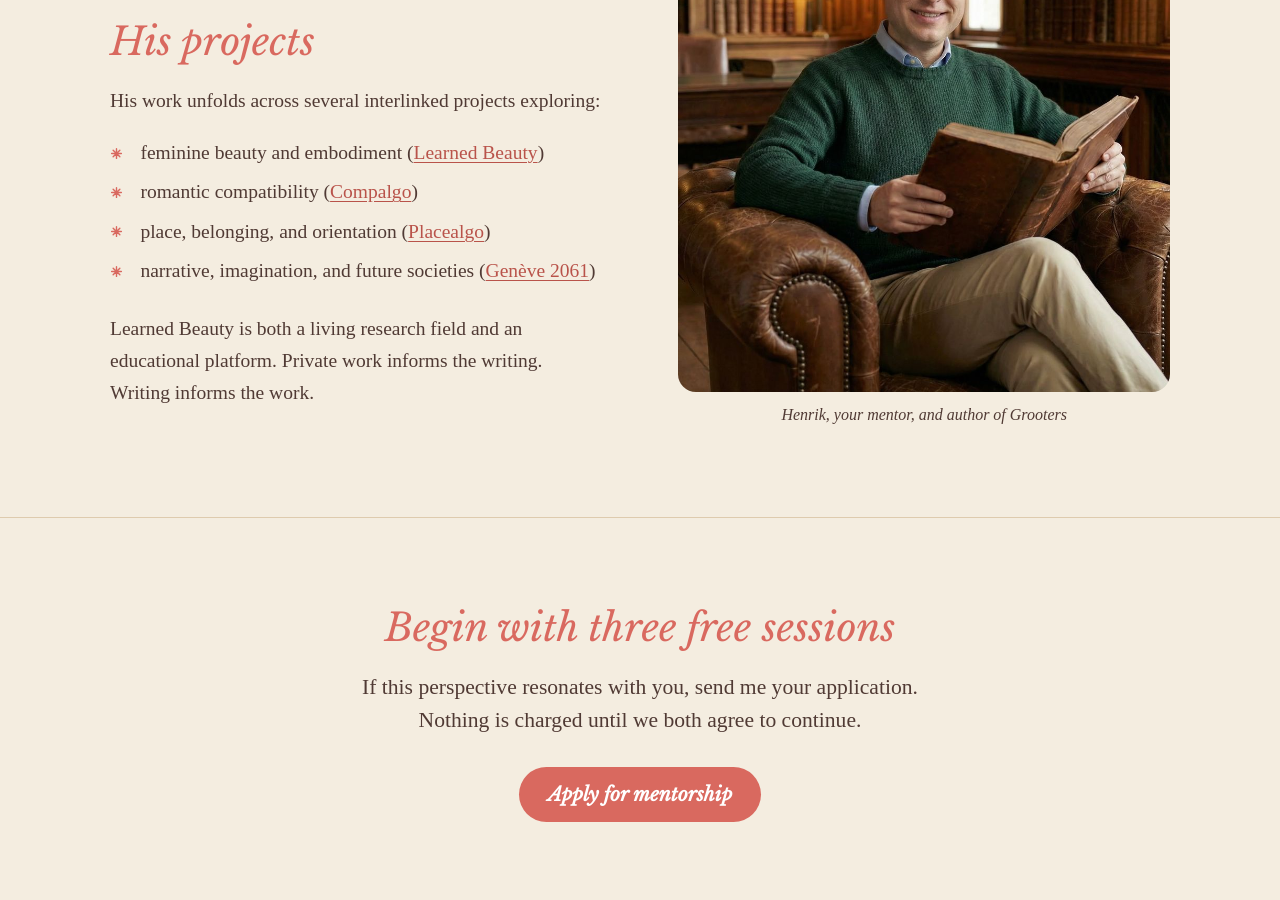
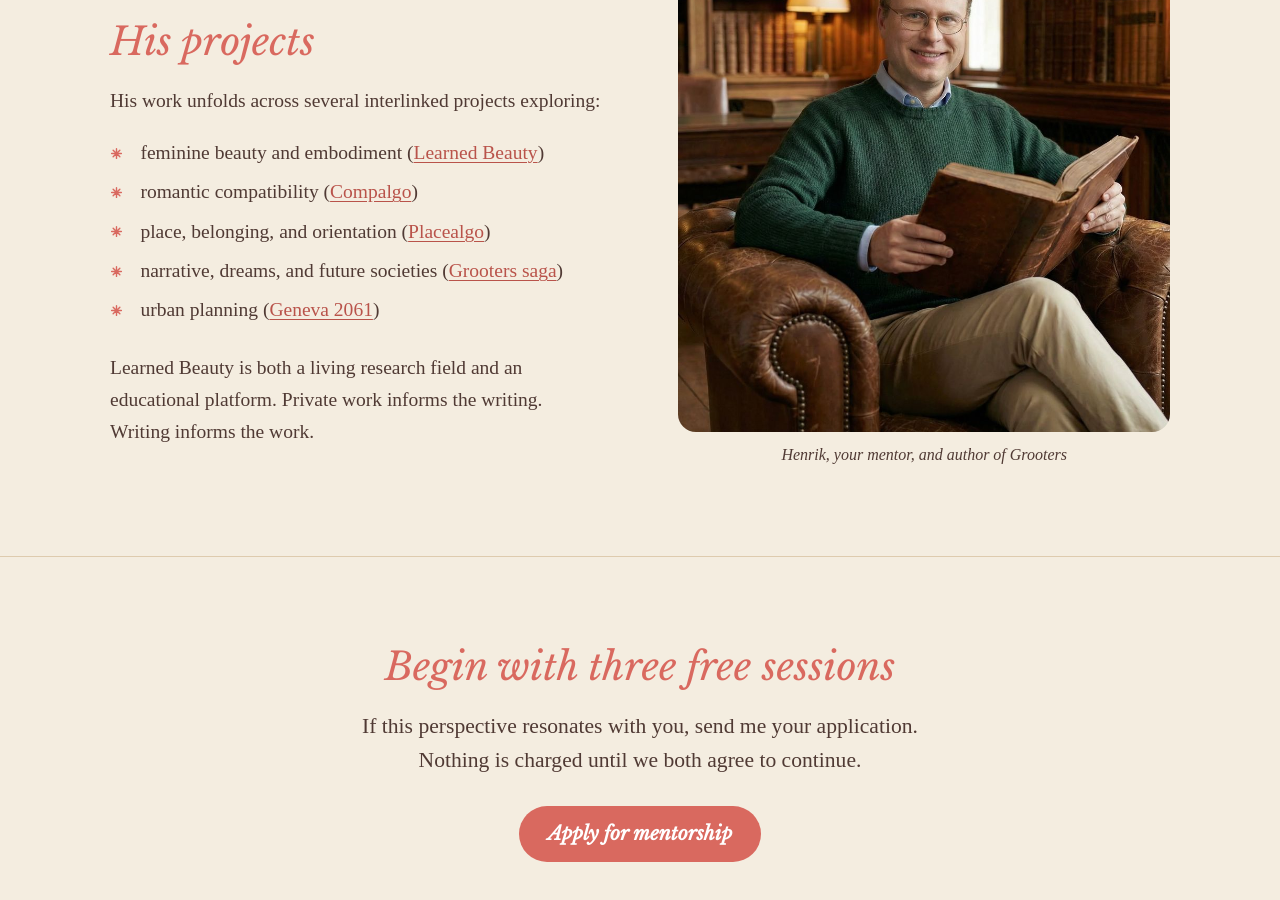
Before and after one commit to LoveAlgo/learnedbeauty, a Jekyll site: the page built from about/index.md, in a window 1280 px wide and 900 px high, scrolled down 1126 px. Built offline with Jekyll 4.4.1, drawn with Linux system fonts in a browser that asks for light colours.

Commit message:
Update about/index.md (via Pages CMS)

```diff
--- a/about/index.md
+++ b/about/index.md
@@ -28,6 +28,7 @@ His work unfolds across several interlinked projects exploring:
 - feminine beauty and embodiment ([Learned Beauty](/))
 - romantic compatibility ([Compalgo](https://www.compalgo.com))
 - place, belonging, and orientation ([Placealgo](https://www.placealgo.com))
-- narrative, imagination, and future societies ([Genève 2061](https://geneve2061.ch))
+- narrative, dreams, and future societies ([Grooters saga](https://thegrooters.com))
+- urban planning ([Geneva 2061](https://geneve2061.ch/en/))
 
 Learned Beauty is both a living research field and an educational platform. Private work informs the writing. Writing informs the work.
```
